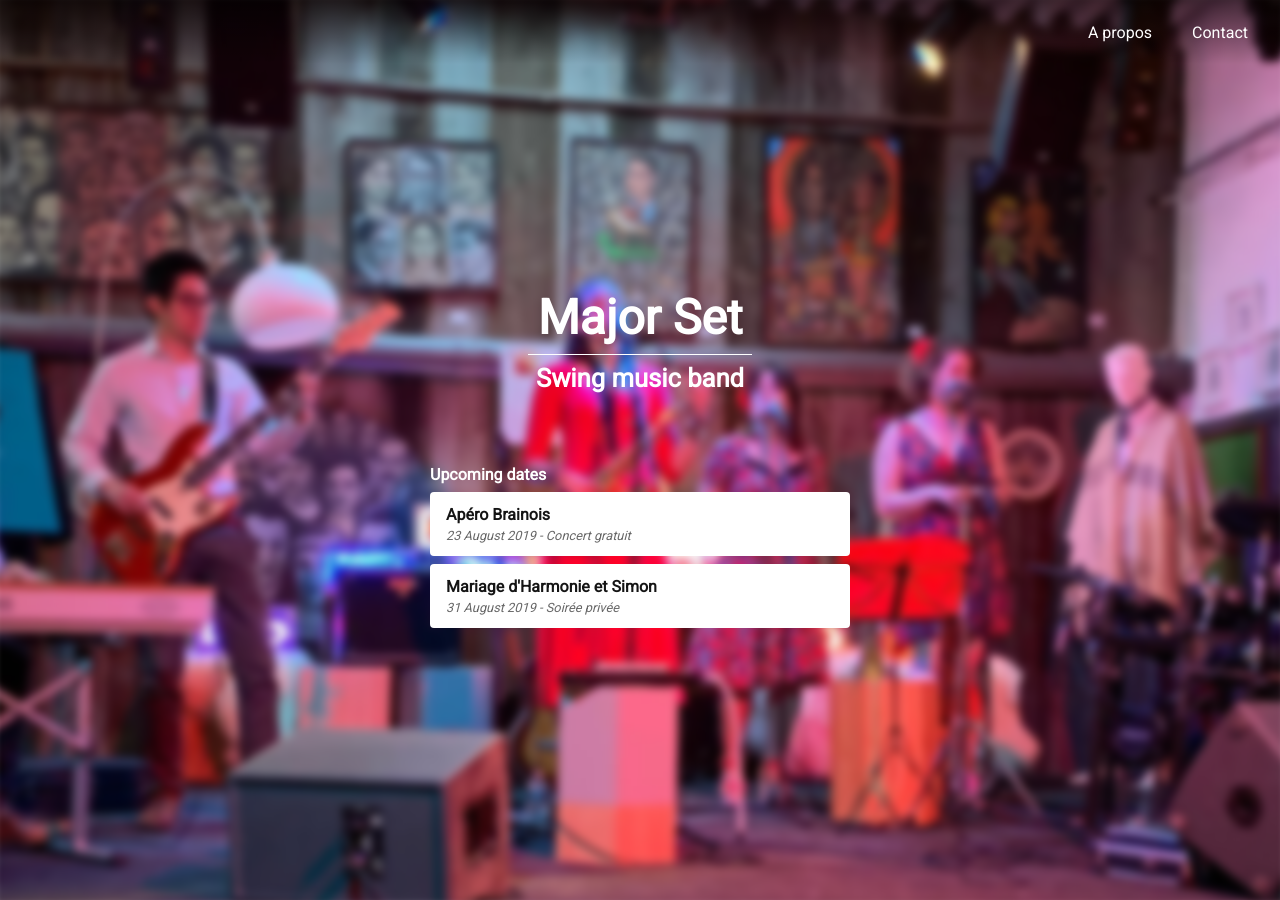
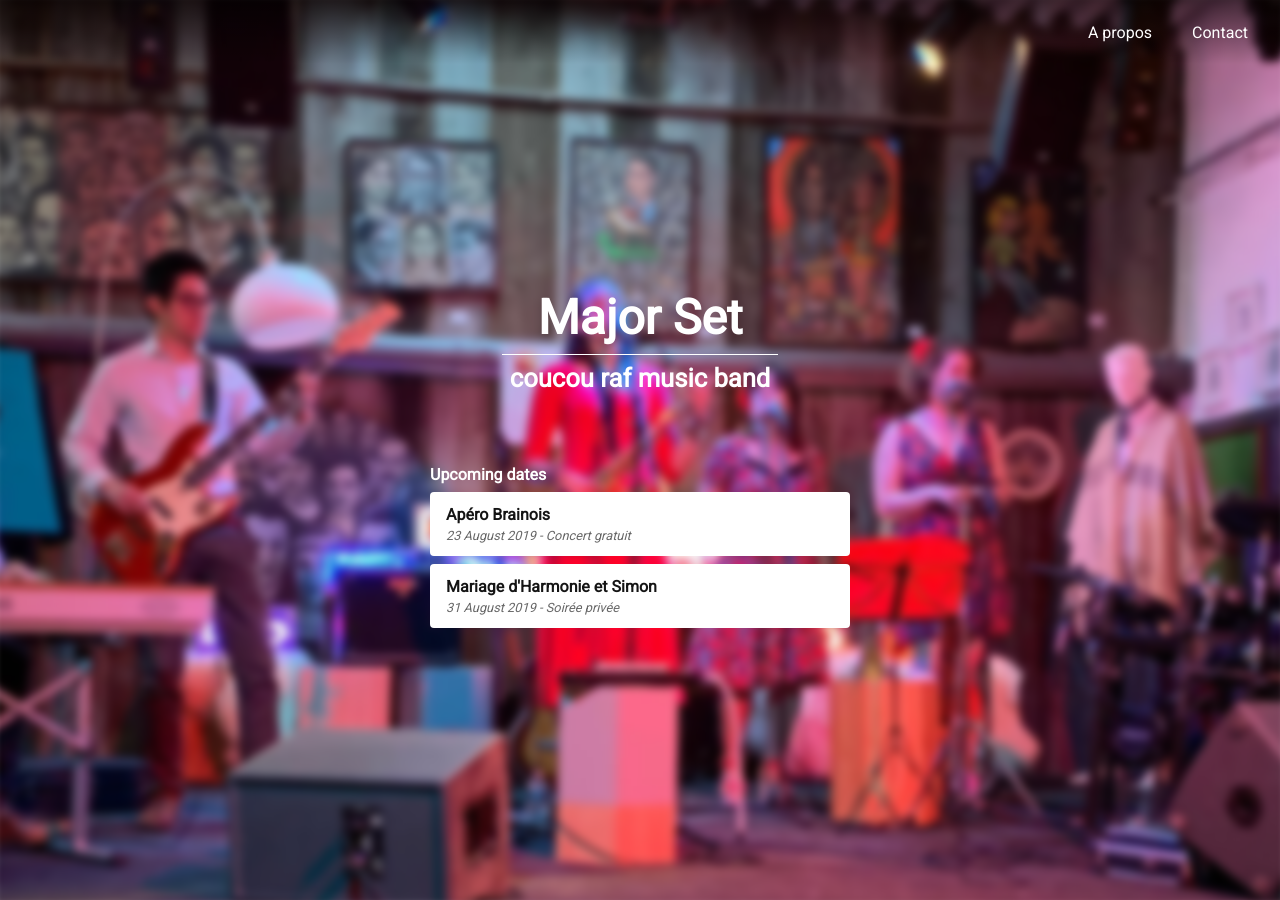
Before and after one commit to majorset/majorset.github.io, a Jekyll site: the page built from index.html, in a window 1280 px wide. Built offline with Jekyll 4.4.1, drawn with Linux system fonts in a browser that asks for light colours; nearby versions of some CDN libraries.

Commit message:
Update from Forestry.io coline.everaerts@hotmail.com updated index.html

```diff
--- a/index.html
+++ b/index.html
@@ -1,11 +1,11 @@
 ---
 layout: default
+
 ---
-
 <div class="welcome-banner">
   <div class="welcome-banner-bg"></div>
   <h1 class="welcome-banner-title">Major Set</h1>
-  <h2 class="welcome-banner-subtitle">Swing music band</h2>
+  <h2 class="welcome-banner-subtitle">coucou raf music band</h2>
 
   <div class="welcome-banner-dates">
     <h3 class="welcome-banner-dates-label">Upcoming dates</h3>
```
